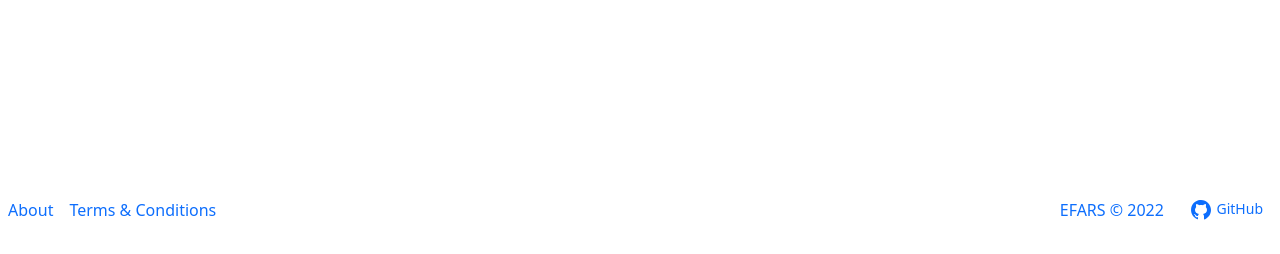
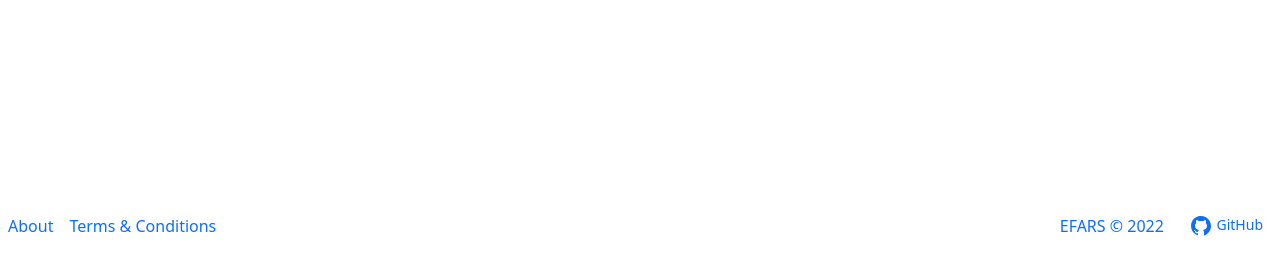
Before and after one commit to nedimcanulusoy/EFARS, a Flask app: page / in a window 1280 px wide. Shown: the part 546-800 px from the top of the page. Run offline with Flask 2, Linux system fonts and the light colour scheme.

Commit message:
UPDATE remove padding bottom in footer

```diff
--- a/efars/templates/base_components/footer.html
+++ b/efars/templates/base_components/footer.html
@@ -1,4 +1,4 @@
-<footer class="mt-auto pb-3 fixed-bottom">
+<footer class="mt-auto fixed-bottom">
   <nav class="navbar navbar-expand">
     <ul class="navbar-nav flex-fill">
       <li class="nav-item">
```
